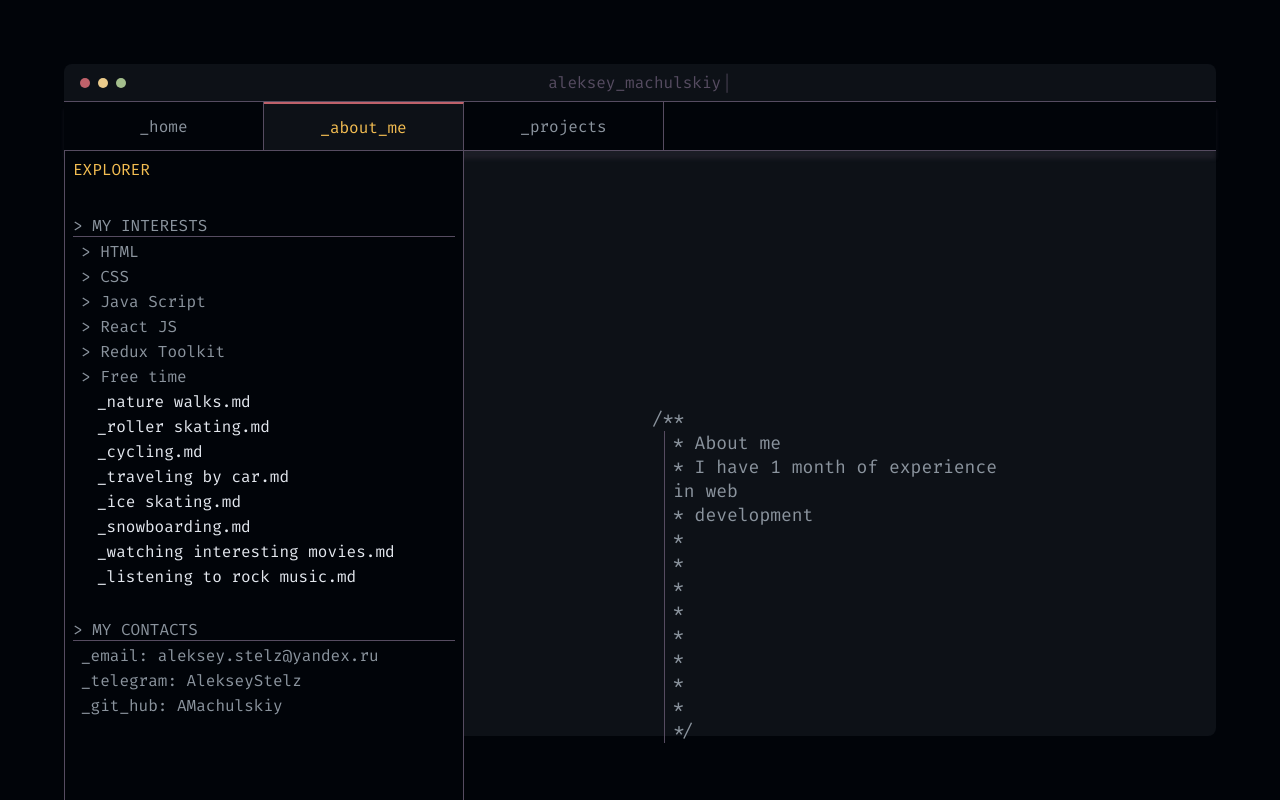
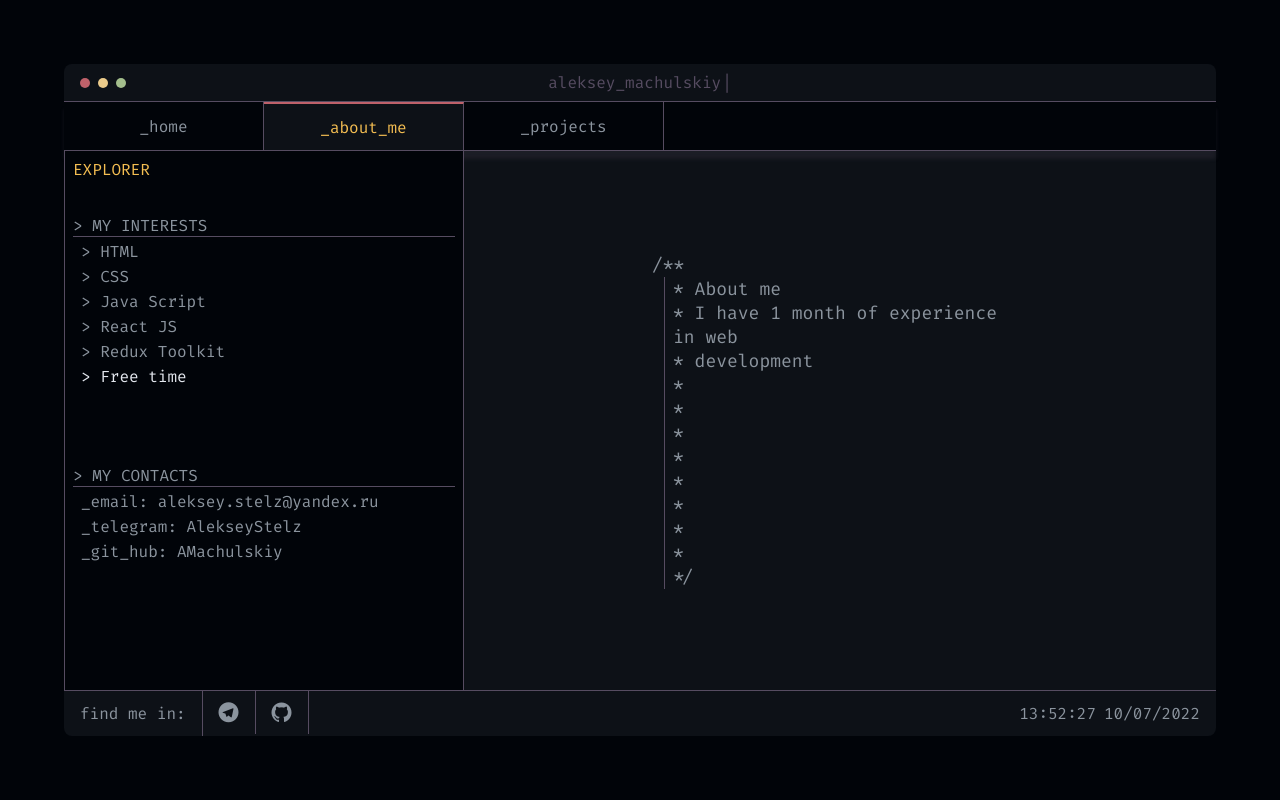
Before and after one commit to AMachulskiy/portfolio, a React app: page /aboutme in a window 1280 px wide. Shown: the top 800 px of the page. Built offline with nearby package versions, Linux system fonts and the light colour scheme; the HTML template or start-up script is replaced by a standard one.

Commit message:
Добавил раскрывающийся список для блока Free time

```diff
--- a/src/pages/about/aboutMe.scss
+++ b/src/pages/about/aboutMe.scss
@@ -29,10 +29,48 @@
     border-bottom: 1px solid $color_text-dark;
   }
 }
+
 .freetime {
+  position: relative;
+  padding: 4px 0px 0px 8px;
   color: $color_text-free;
-  margin-left: $size * 2;
+  z-index: 1;
 }
+.freetime:hover {
+  cursor: default;
+}
+.freetime.open .freetime__list {
+  top: 110%;
+  max-height: max-content;
+}
+.freetime.open .freetime__title span {
+  transform: rotate(90deg);
+  display: inline-block;
+  transition: all 0.3s ease-in-out;
+}
+.freetime__title {
+  position: relative;
+  z-index: 1;
+}
+.freetime__title span {
+  transition: all 0.3s ease-in-out;
+}
+.freetime__title:hover {
+  color: $color_text-hover;
+}
+.freetime__list {
+  position: absolute;
+  top: 30%;
+  left: 5%;
+  right: 0;
+  max-height: 0px;
+  overflow: hidden;
+  transition: all 0.3s ease-in-out;
+}
+.freetime__item {
+  font-weight: 200;
+}
+
 .contacts {
   padding: $size;
   &__title {
--- a/src/pages/about/aboutMe.tsx
+++ b/src/pages/about/aboutMe.tsx
@@ -1,8 +1,11 @@
-import React from 'react'
+import React, { useState } from 'react'
 
 import './aboutMe.scss'
 
 const AboutMe: React.FC = () => {
+  const [open, setOpen] = useState('')
+  const isOpen = () => setOpen(open === '' ? 'open' : '')
+
   return (
     <section className='aboutme'>
       <div className='navigation'>
@@ -14,15 +17,21 @@ const AboutMe: React.FC = () => {
           <p>{'>'} Java Script</p>
           <p>{'>'} React JS</p>
           <p>{'>'} Redux Toolkit</p>
-          <p>{'>'} Free time</p>
-          <p className='freetime'>_nature walks.md</p>
-          <p className='freetime'>_roller skating.md</p>
-          <p className='freetime'>_cycling.md</p>
-          <p className='freetime'>_traveling by car.md</p>
-          <p className='freetime'>_ice skating.md</p>
-          <p className='freetime'>_snowboarding.md</p>
-          <p className='freetime'>_watching interesting movies.md</p>
-          <p className='freetime'>_listening to rock music.md</p>
+          <div className={`freetime ${open}`} onClick={isOpen}>
+            <div className='freetime__title'>
+              <span>{'>'}</span> Free time
+            </div>
+            <div className='freetime__list'>
+              <p className='freetime__item'>_nature walks.md</p>
+              <p className='freetime__item'>_roller skating.md</p>
+              <p className='freetime__item'>_cycling.md</p>
+              <p className='freetime__item'>_traveling by car.md</p>
+              <p className='freetime__item'>_ice skating.md</p>
+              <p className='freetime__item'>_snowboarding.md</p>
+              <p className='freetime__item'>_watching interesting movies.md</p>
+              <p className='freetime__item'>_listening to rock music.md</p>
+            </div>
+          </div>
         </div>
         <div className='contacts'>
           <div className='contacts__title'>{'>'} My contacts</div>
```
